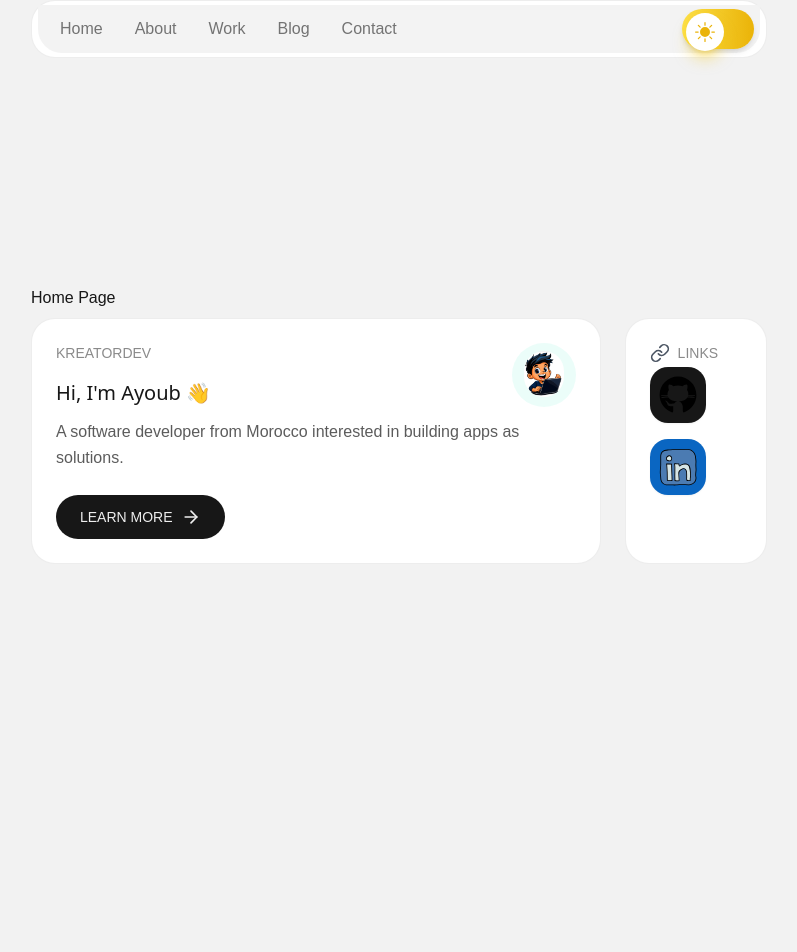
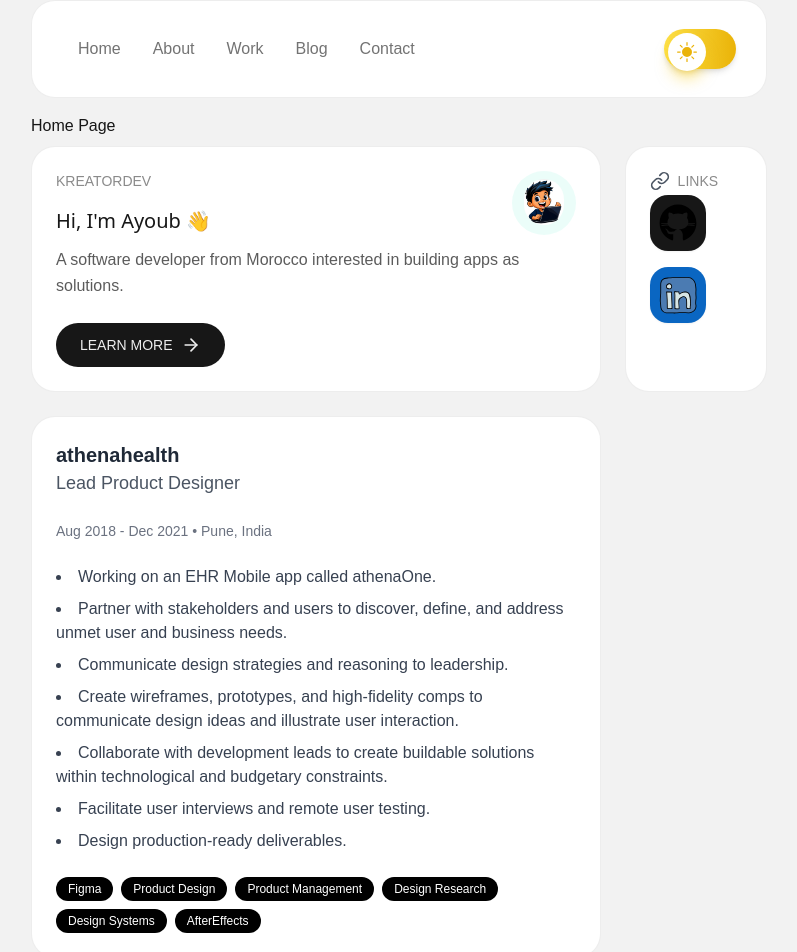
Before and after one commit to knightmate/myhome, a Next.js app: page / in a window 1280 px wide. Shown: the top 952 px of the page, without its empty margins (241-1038 px from the left). Before the commit the page ends 800 px from the top, so only its background shows below. Built offline with nearby package versions, Linux system fonts and the light colour scheme.

Commit message:
experience section created

```diff
--- a/src/app/page.tsx
+++ b/src/app/page.tsx
@@ -1,6 +1,6 @@
 import AboutCard from "@/components/cards/about-card";
 import SocialSection from "@/components/social/social-section";
-
+import ExperienceCard from "@/components/ExperienceCard";
 export default function Home() {
   return (
     <div className="flex  flex-col">
@@ -8,9 +8,31 @@
       <div className="grid grid-cols-1 md:grid-cols-[4fr_1fr] gap-6 py-2">
   <AboutCard className="col-span-1 md:col-span-1" />
   <SocialSection className="col-span-1 md:col-span-1" />
+  <ExperienceCard
+        company="athenahealth"
+        title="Lead Product Designer"
+        joinDate="Aug 2018"
+        endDate="Dec 2021"
+        location="Pune, India"
+        working={[
+          "Working on an EHR Mobile app called athenaOne.",
+          "Partner with stakeholders and users to discover, define, and address unmet user and business needs.",
+          "Communicate design strategies and reasoning to leadership.",
+          "Create wireframes, prototypes, and high-fidelity comps to communicate design ideas and illustrate user interaction.",
+          "Collaborate with development leads to create buildable solutions within technological and budgetary constraints.",
+          "Facilitate user interviews and remote user testing.",
+          "Design production-ready deliverables.",
+        ]}
+        skills={[
+          "Figma",
+          "Product Design",
+          "Product Management",
+          "Design Research",
+          "Design Systems",
+          "AfterEffects",
+        ]}
+      />
 </div>
-
-
     </div>
   );
 }
--- /dev/null
+++ b/src/components/ExperienceCard/index.tsx
@@ -0,0 +1,76 @@
+import React from "react";
+import Head from "next/head";
+import Card from "../card";
+import SkillTag from "../TagChip";
+
+interface ExperienceCardProps {
+  company: string;
+  title: string;
+  joinDate: string; // E.g., "Aug 2018"
+  endDate: string; // E.g., "Dec 2021" or "Present"
+  location: string;
+  working: string[]; // List of work responsibilities
+  skills: string[]; // List of skills
+}
+
+const ExperienceCard: React.FC<ExperienceCardProps> = ({
+  company,
+  title,
+  joinDate,
+  endDate,
+  location,
+  working,
+  skills,
+}) => {
+  return (
+    <>
+      {/* Meta Data for SEO */}
+      <Head>
+        <title>{`${title} at ${company}`}</title>
+        <meta
+          name="description"
+          content={`${title} at ${company} from ${joinDate} to ${endDate}. Worked on key projects and used skills like ${skills.join(
+            ", "
+          )}.`}
+        />
+      </Head>
+
+      {/* Experience Card */}
+ <Card className="gap-6">
+         {/* Company and Role */}
+        <div className="flex flex-col">
+          <h2 className="text-xl font-semibold text-gray-800 dark:text-white">
+            {company}
+          </h2>
+          <p className="text-lg font-medium text-gray-600 dark:text-gray-300">
+            {title}
+          </p>
+        </div>
+
+        {/* Date and Location */}
+        <div className="text-sm text-gray-500 dark:text-gray-400">
+          <p>
+            {joinDate} - {endDate} • {location}
+          </p>
+        </div>
+
+        {/* Work Details */}
+        <ul className="list-disc list-inside space-y-2 text-gray-700 dark:text-gray-300">
+          {working.map((item, index) => (
+            <li key={index}>{item}</li>
+          ))}
+        </ul>
+
+        {/* Skills */}
+        <div className="flex flex-wrap gap-2">
+        {skills.map((skill, index) => (
+        <SkillTag key={index} skill={skill} />
+      ))}
+        </div>
+
+      </Card>
+    </>
+  );
+};
+
+export default ExperienceCard;
--- /dev/null
+++ b/src/components/TagChip/index.tsx
@@ -0,0 +1,26 @@
+'use client'
+
+import React from "react";
+import classNames from "classnames";
+
+interface SkillTagProps {
+  skill: string;
+  className?: string;
+}
+
+const SkillTag: React.FC<SkillTagProps> = ({ skill, className }) => {
+  return (
+    <span
+      className={classNames(
+        "px-3 py-1 text-xs font-medium rounded-full cursor-pointer transition-all duration-300 transform", // Added `transform` for scaling
+        "bg-black text-white hover:bg-gray-800 hover:text-gray-200 hover:scale-105", // Light mode styles with scaling
+        "dark:bg-white dark:text-black dark:hover:bg-gray-200 dark:hover:text-gray-800 dark:hover:scale-105", // Dark mode styles with scaling
+        className
+      )}
+    >
+      {skill}
+    </span>
+  );
+};
+
+export default SkillTag;
--- a/src/components/button/index.module.css
+++ b/src/components/button/index.module.css
@@ -1,4 +1,4 @@
-.button {
+/* .button {
     background-color: #007bff;
     color: #fff;
     border: none;
@@ -17,3 +17,4 @@
     background-color: #d6d6d6;
     cursor: not-allowed;
   }
+   */
--- a/src/components/header.tsx
+++ b/src/components/header.tsx
@@ -69,9 +69,10 @@
 //   });
 
   return (
-    <Card className=" !p-1 !flex-row items-center justify-between rounded-3xl w-full text-sm text-neutral-500 text-center !px-1.5">
+     <header className="w-full sticky top-0 !z-50 bg-lighter dark:bg-darker rounded-b-3xl sm:backdrop-blur-md sm:!bg-opacity-90 ">
 
-    <header className="  w-full sticky top-0 !z-50 bg-lighter dark:bg-darker rounded-b-3xl sm:backdrop-blur-md sm:!bg-opacity-90 ">
+     <Card >
+
       <div
         className={
           " flex !p-1 !flex-row items-center justify-between rounded-3xl w-full text-sm text-neutral-500 text-center !px-1.5"
@@ -96,8 +97,9 @@
         </div>
         {themeSwitcher}
        </div>
+       </Card>
     </header>
-    </Card>
+
   );
 }
 
--- a/src/components/social/social-card.tsx
+++ b/src/components/social/social-card.tsx
@@ -17,7 +17,7 @@
       passHref
       target="_blank"
       className={
-        "relative flex flex-col items-center justify-center w-14 h-14 bg-dark shadow-sm rounded-[18px] hover:animate-scale " +
+        "relative flex flex-col items-center justify-center w-14 h-14  shadow-sm rounded-[18px] hover:animate-scale " +
         className
       }
     >
--- a/src/components/social/social.links.ts
+++ b/src/components/social/social.links.ts
@@ -8,7 +8,7 @@
     {
       title: "Github",
       href: linksMetadata.github,
-      className: "dark:bg-white p-2",
+      className: " bg-dark dark:bg-white p-2",
       icon: github,
     },
     {
--- a/tailwind.config.ts
+++ b/tailwind.config.ts
@@ -8,9 +8,9 @@
         background: "var(--background)",
         foreground: "var(--foreground)",
         light: "#EEEEEE",
-      dark: "#171717",
-      lighter: "#F2F2F2",
-      darker: "#0D0D0D",
+        dark: "#171717",
+        lighter: "#F2F2F2",
+        darker: "#0D0D0D",
 
       },
     },
```
